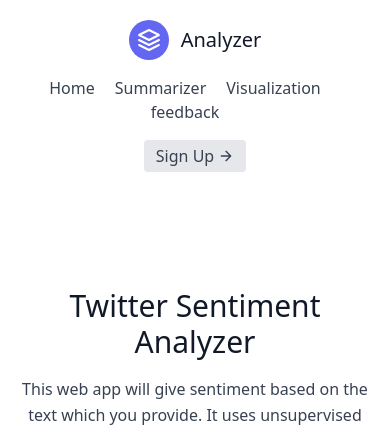
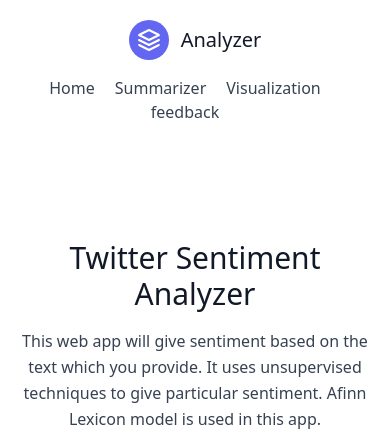
Before and after one commit to DereckandHarish1/ip_proj, a Flask app: page / in a window 390 px wide. Shown: the top 429 px of the page. Run offline with Flask 2, Linux system fonts and the light colour scheme.

Commit message:
Update index.html

```diff
--- a/templates/index.html
+++ b/templates/index.html
@@ -24,12 +24,7 @@
                 <a href="/feedback" class="mr-5 hover:text-gray-900">feedback</a>
 
             </nav>
-            <a href="#"><button class="inline-flex items-center bg-gray-200 border-0 py-1 px-3 focus:outline-none hover:bg-gray-300 rounded text-base mt-4 md:mt-0">Sign Up
-            <svg fill="none" stroke="currentColor" stroke-linecap="round" stroke-linejoin="round" stroke-width="2" class="w-4 h-4 ml-1" viewBox="0 0 24 24">
-              <path d="M5 12h14M12 5l7 7-7 7"></path>
-            </svg>
-          </button>
-            </a>
+
         </div>
     </header>
     <section class="text-gray-700 body-font">
```
